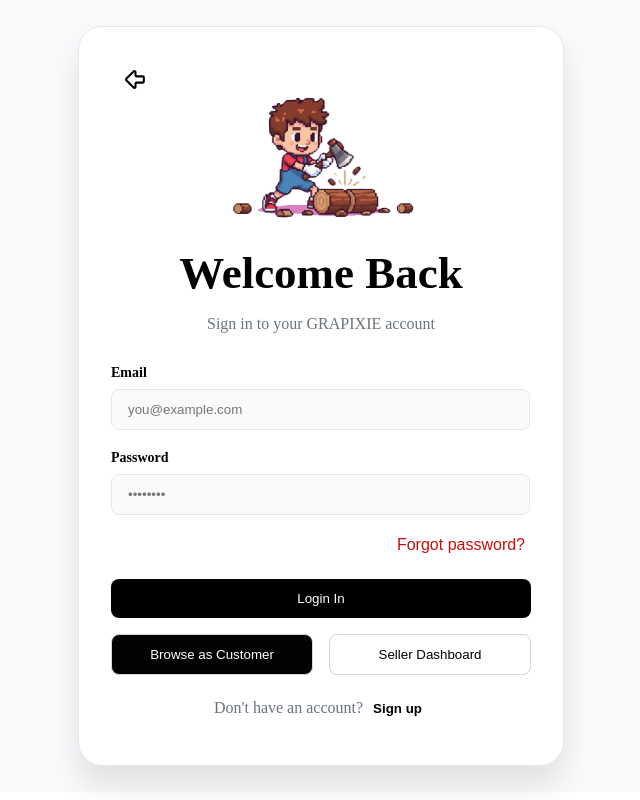
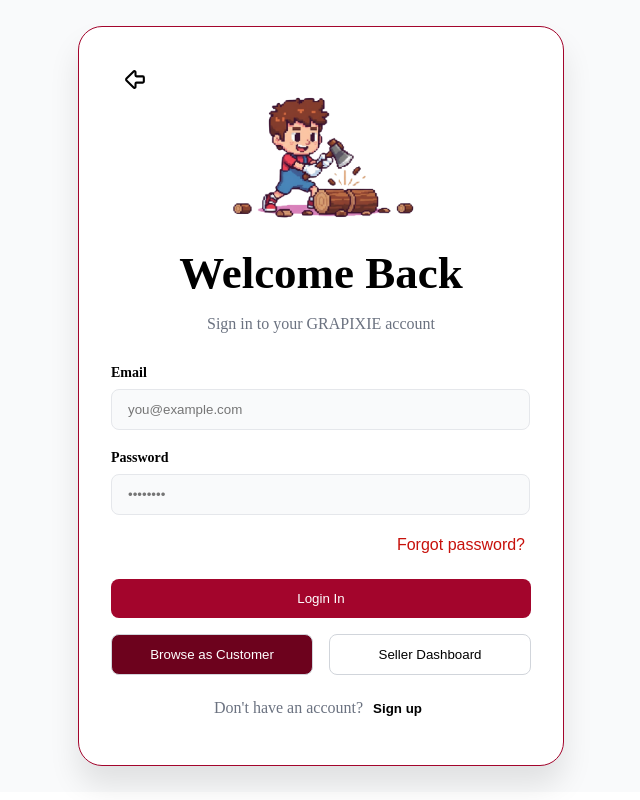
Before and after one commit to Eorico/DigitalMarketplace_GraphicDesigners, a React (Vite) app in the folder frontend/: page /login in a window 1280 px wide. Shown: the whole page, without its empty margins (319-959 px from the left). Built offline with nearby package versions, Linux system fonts and the light colour scheme.

Commit message:
update the look of the authentication forms

```diff
--- a/frontend/src/authentication/login/Login.Page.tsx
+++ b/frontend/src/authentication/login/Login.Page.tsx
@@ -76,21 +76,21 @@
             </button>
           </div>
 
-          <button type="submit" className="btn-primary full-width">
+          <button type="submit" className="login-btn-primary full-width">
             Login In
           </button>
 
           <div className="secondary-actions">
             <button
               type="button"
-              className={`btn-outline ${accountType === 'customer' ? 'active' : ''}`}
+              className={`login-btn-outline ${accountType === 'customer' ? 'active' : ''}`}
               onClick={() => setAccountType('customer')}
             >
               Browse as Customer
             </button>
             <button
               type="button"
-              className={`btn-outline ${accountType === 'seller' ? 'active' : ''}`}
+              className={`login-btn-outline ${accountType === 'seller' ? 'active' : ''}`}
               onClick={() => setAccountType('seller')}
             >
               Seller Dashboard
--- a/frontend/src/authentication/reset-password/Reset.Password.Page.tsx
+++ b/frontend/src/authentication/reset-password/Reset.Password.Page.tsx
@@ -34,7 +34,7 @@
             />
           </div>
 
-          <button type="submit" className="btn-primary full-width">
+          <button type="submit" className="reset-btn-primary full-width">
             Send Reset Link
           </button>
 
--- a/frontend/src/authentication/signup/Sign.Up.Page.tsx
+++ b/frontend/src/authentication/signup/Sign.Up.Page.tsx
@@ -102,7 +102,7 @@
             />
           </div>
 
-          <button type="submit" className="btn-primary full-width">
+          <button type="submit" className="sign-up-btn-primary full-width">
             Create Account
           </button>
 
--- a/frontend/src/style/login.css
+++ b/frontend/src/style/login.css
@@ -44,7 +44,7 @@
   padding: 2rem;
   width: 100%;
   max-width: 420px;
-  border: 1px solid #e5e7eb;
+  border: 1px solid #a3052c;
   box-shadow: 0 20px 30px rgba(0, 0, 0, 0.1);
 }
 
@@ -122,8 +122,8 @@
 }
 
 /* Buttons */
-.btn-primary {
-  background: #000;
+.login-btn-primary {
+  background: #a3052c;
   color: #fff;
   padding: 0.75rem;
   border-radius: 0.5rem;
@@ -133,8 +133,8 @@
   transition: background 0.2s ease;
 }
 
-.btn-primary:hover {
-  background: #1f2937;
+.login-btn-primary:hover {
+  background: #6d021d;
 }
 
 .full-width {
@@ -142,7 +142,7 @@
   margin-bottom: 1rem;
 }
 
-.btn-outline {
+.login-btn-outline {
   padding: 0.75rem;
   border-radius: 0.5rem;
   border: 1px solid #d1d5db;
@@ -152,8 +152,8 @@
   transition: background 0.2s ease;
 }
 
-.btn-outline.active {
-  background: #030303;
+.login-btn-outline.active {
+  background: #6d021d;
   color: #fff;
 }
 
--- a/frontend/src/style/resetPass.css
+++ b/frontend/src/style/resetPass.css
@@ -15,7 +15,7 @@
   padding: 2rem;
   width: 100%;
   max-width: 420px;
-  border: 1px solid #e5e7eb;
+  border: 1px solid #a3052c;
   box-shadow: 0 20px 30px rgba(0, 0, 0, 0.1);
 }
 
@@ -75,8 +75,8 @@
 }
 
 /* Buttons */
-.btn-primary {
-  background: #000;
+.reset-btn-primary {
+  background: #a3052c;
   color: #fff;
   padding: 0.75rem;
   border-radius: 0.5rem;
@@ -86,8 +86,8 @@
   transition: background 0.2s ease;
 }
 
-.btn-primary:hover {
-  background: #1f2937;
+.reset-btn-primary:hover {
+  background: #6d021d;
 }
 
 .full-width {
--- a/frontend/src/style/signUp.css
+++ b/frontend/src/style/signUp.css
@@ -15,7 +15,7 @@
   padding: 2rem;
   width: 100%;
   max-width: 420px;
-  border: 1px solid #e5e7eb;
+  border: 1px solid #a3052c;
   box-shadow: 0 20px 30px rgba(0, 0, 0, 0.1);
 }
 
@@ -67,7 +67,7 @@
 }
 
 .account-selection button.active {
-  background-color: #000;
+  background-color: #6d021d;
   color: #fff;
 }
 /* Form */
@@ -101,8 +101,8 @@
 
 
 /* Buttons */
-.btn-primary {
-  background: #000;
+.sign-up-btn-primary {
+  background: #a3052c;
   color: #fff;
   padding: 0.75rem;
   border-radius: 0.5rem;
@@ -112,8 +112,8 @@
   transition: background 0.2s ease;
 }
 
-.btn-primary:hover {
-  background: #1f2937;
+.sign-up-btn-primary:hover {
+  background: #6d021d;
 }
 
 .full-width {
```
